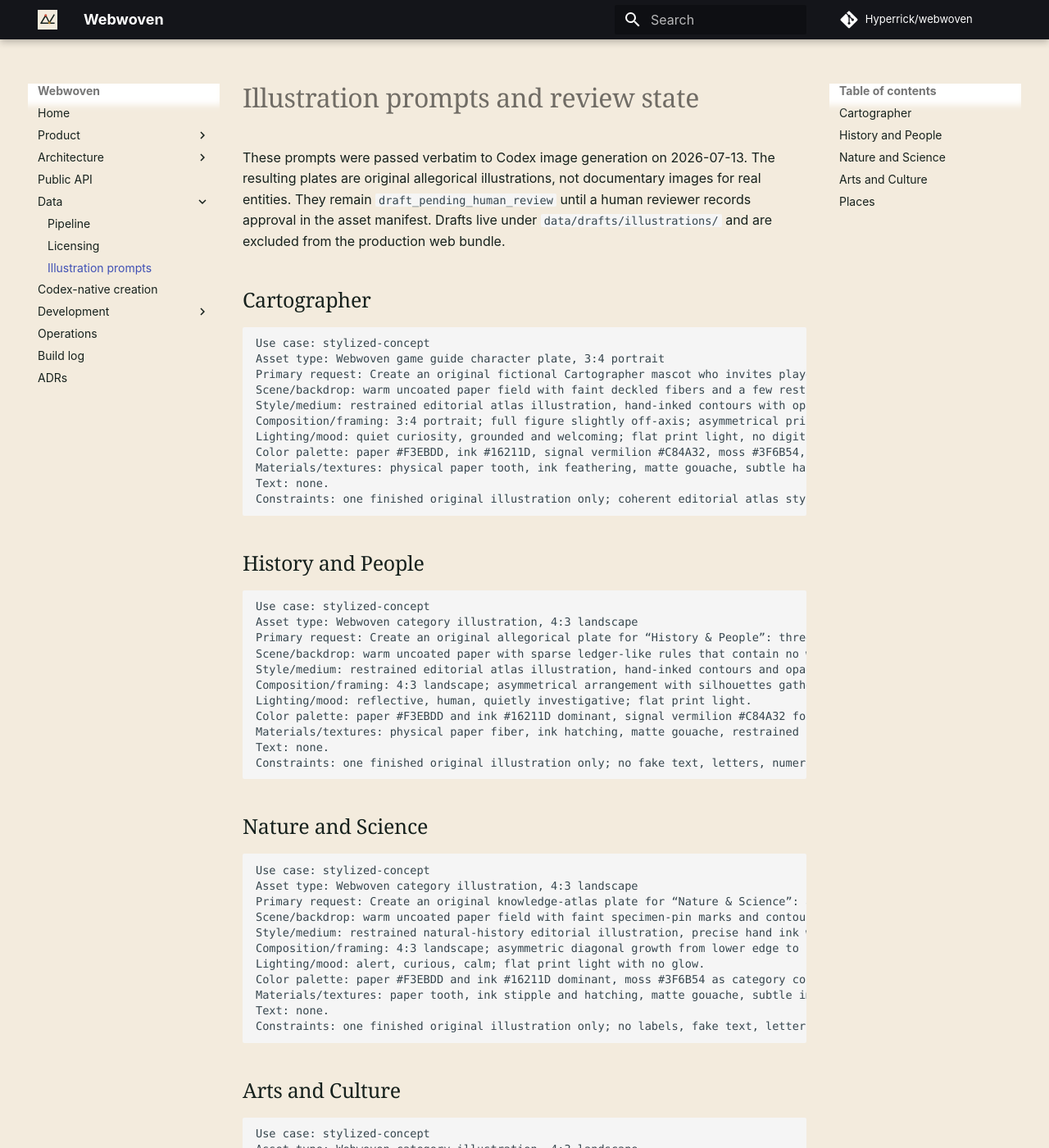
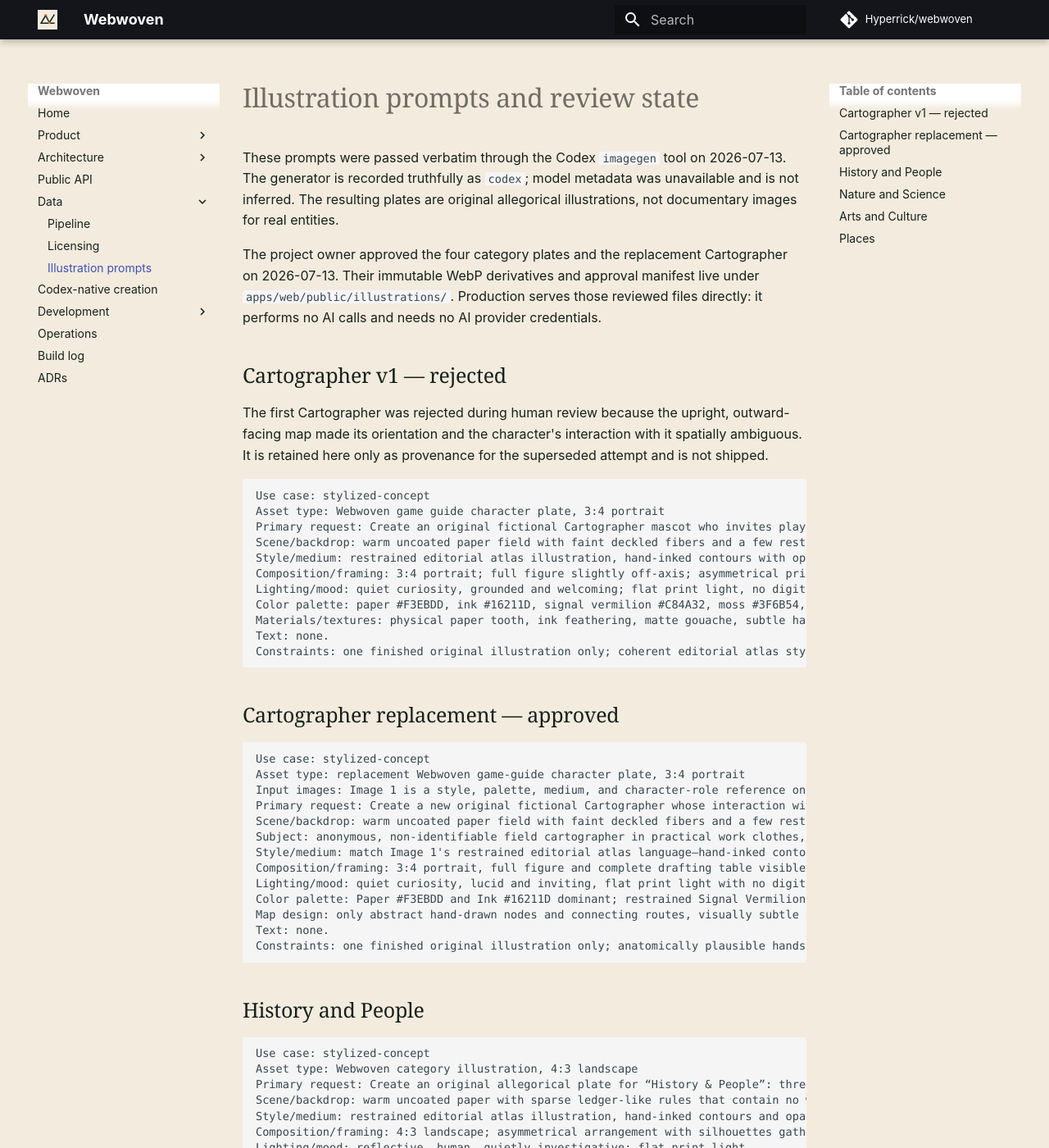
Before and after one commit to Hyperrick/webwoven, an MkDocs documentation site: the page built from docs/assets/illustration-prompts.md, in a window 1280 px wide and 1400 px high. Shown: the whole window at 82% size. Built offline with MkDocs 1.6.1 and Material for MkDocs 9.7.7, drawn with Linux system fonts in a browser that asks for light colours; comment, search, counter and statistics services are not loaded.

Commit message:
feat: publish approved illustrations

````diff
--- a/docs/assets/illustration-prompts.md
+++ b/docs/assets/illustration-prompts.md
@@ -1,11 +1,19 @@
 # Illustration prompts and review state
 
-These prompts were passed verbatim to Codex image generation on 2026-07-13. The resulting plates
-are original allegorical illustrations, not documentary images for real entities. They remain
-`draft_pending_human_review` until a human reviewer records approval in the asset manifest. Drafts
-live under `data/drafts/illustrations/` and are excluded from the production web bundle.
+These prompts were passed verbatim through the Codex `imagegen` tool on 2026-07-13. The generator
+is recorded truthfully as `codex`; model metadata was unavailable and is not inferred. The
+resulting plates are original allegorical illustrations, not documentary images for real entities.
 
-## Cartographer
+The project owner approved the four category plates and the replacement Cartographer on
+2026-07-13. Their immutable WebP derivatives and approval manifest live under
+`apps/web/public/illustrations/`. Production serves those reviewed files directly: it performs no
+AI calls and needs no AI provider credentials.
+
+## Cartographer v1 — rejected
+
+The first Cartographer was rejected during human review because the upright, outward-facing map
+made its orientation and the character's interaction with it spatially ambiguous. It is retained
+here only as provenance for the superseded attempt and is not shipped.
 
 ```text
 Use case: stylized-concept
@@ -19,6 +27,24 @@
 Materials/textures: physical paper tooth, ink feathering, matte gouache, subtle halftone only where useful.
 Text: none.
 Constraints: one finished original illustration only; coherent editorial atlas style; no fake text, letters, numerals, symbols resembling logos, signature, or watermark; no purple; no gradients; no glossy 3D; no neon; no surreal AI motifs; no UI screenshot; no brand marks; no documentary depiction of a real person or entity.
+```
+
+## Cartographer replacement — approved
+
+```text
+Use case: stylized-concept
+Asset type: replacement Webwoven game-guide character plate, 3:4 portrait
+Input images: Image 1 is a style, palette, medium, and character-role reference only. Create an entirely new composition; do not preserve the map-holding pose.
+Primary request: Create a new original fictional Cartographer whose interaction with the map is spatially unambiguous. Place a large unfolded route map flat on a waist-high, slightly tilted field drafting table. The Cartographer stands beside and leans gently over the table, clearly looking down at the same inner map surface that the viewer can see from a three-quarter overhead viewpoint. Both gloved hands rest naturally on separate table or map edges to keep the sheet flat. The map must not be held upright or face outward like a shield.
+Scene/backdrop: warm uncoated paper field with faint deckled fibers and a few restrained registration marks; no written labels.
+Subject: anonymous, non-identifiable field cartographer in practical work clothes, shoulder satchel, boots, and broad hat; grounded and welcoming rather than mysterious or threatening.
+Style/medium: match Image 1's restrained editorial atlas language—hand-inked contours, opaque matte gouache blocks, visible dry-brush edges, subtle print misregistration, tactile physical-paper texture, sophisticated independent-publishing character.
+Composition/framing: 3:4 portrait, full figure and complete drafting table visible, asymmetrical print composition, generous breathing room, strong readable silhouette. View the table from high three-quarter angle so the character's gaze, hands, tabletop, paper folds, and visible route surface all agree in perspective.
+Lighting/mood: quiet curiosity, lucid and inviting, flat print light with no digital glow.
+Color palette: Paper #F3EBDD and Ink #16211D dominant; restrained Signal Vermilion #C84A32, Moss #3F6B54, Ochre #B68532, and Cartographic Blue #2D6574. No purple.
+Map design: only abstract hand-drawn nodes and connecting routes, visually subtle and correctly printed on the upward-facing inside surface; no geography, names, letters, numerals, compass labels, or fake writing.
+Text: none.
+Constraints: one finished original illustration only; anatomically plausible hands and arms; physically plausible paper folds and table perspective; no map held toward the viewer; no marks appearing on the back of the paper; no extra fingers or limbs; no recognizable person, place, flag, monument, logo, signature, watermark, documentary subject, glossy 3D, neon, gradient, surreal AI motif, or UI screenshot.
 ```
 
 ## History and People
````
Also changed, not shown: apps/web/src/lib/components/EntityMark.svelte (+39 -52 lines), apps/web/src/lib/pages/ResultsPage.svelte (+17 -6 lines), apps/web/src/styles/entity-stage.css (+6 -35 lines), apps/web/src/styles/responsive.css (+10 -0 lines), apps/web/src/styles/rooms.css (+17 -1 lines), docs/build-log/2026-07-13.md (+7 -0 lines), apps/web/public/illustrations/cartographer.webp (added), 13 other files.
